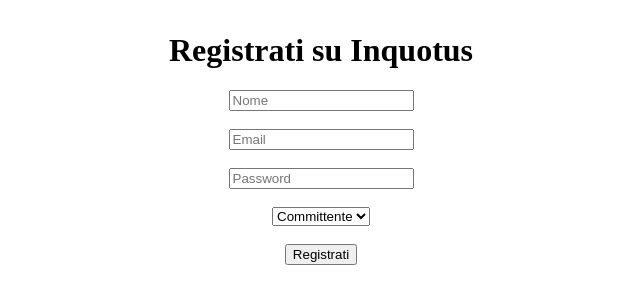
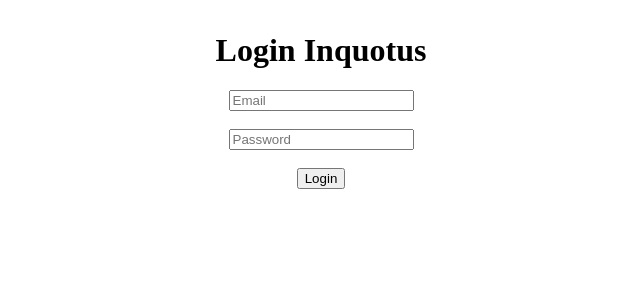
Before and after one commit to Mujyarugamba/inquotus-frontend, a React (Create React App) app: page / in a window 1280 px wide. Shown: the top 304 px of the page, without its empty margins (319-959 px from the left). Built offline with nearby package versions, Linux system fonts and the light colour scheme.

Commit message:
Update App.js

```diff
--- a/src/App.js
+++ b/src/App.js
@@ -2,10 +2,8 @@
 
 function App() {
   const [formData, setFormData] = useState({
-    nome: '',
     email: '',
-    password: '',
-    ruolo: 'committente'
+    password: ''
   });
   const [message, setMessage] = useState('');
 
@@ -16,35 +14,30 @@
   const handleSubmit = async e => {
     e.preventDefault();
     try {
-      const res = await fetch('https://inquotus-backend-auth.onrender.com/api/register', {
+      const res = await fetch('https://inquotus-backend-auth.onrender.com/api/login', {
         method: 'POST',
         headers: { 'Content-Type': 'application/json' },
         body: JSON.stringify(formData)
       });
       const data = await res.json();
       if (res.ok) {
-        setMessage('Registrazione completata!');
+        setMessage('✅ Login effettuato con successo!');
+        console.log('🔑 Token:', data.token);
       } else {
-        setMessage(data.error || 'Errore nella registrazione');
+        setMessage(data.error || '❌ Errore nel login');
       }
     } catch (error) {
-      setMessage('Errore nel collegamento al backend');
+      setMessage('⚠️ Errore di collegamento al backend');
     }
   };
 
   return (
     <div style={{ textAlign: 'center', marginTop: '2rem' }}>
-      <h1>Registrati su Inquotus</h1>
+      <h1>Login Inquotus</h1>
       <form onSubmit={handleSubmit}>
-        <input name="nome" placeholder="Nome" onChange={handleChange} required /><br /><br />
         <input name="email" placeholder="Email" type="email" onChange={handleChange} required /><br /><br />
         <input name="password" placeholder="Password" type="password" onChange={handleChange} required /><br /><br />
-        <select name="ruolo" onChange={handleChange} value={formData.ruolo}>
-          <option value="committente">Committente</option>
-          <option value="esecutore">Esecutore</option>
-          <option value="tecnico">Tecnico</option>
-        </select><br /><br />
-        <button type="submit">Registrati</button>
+        <button type="submit">Login</button>
       </form>
       <p>{message}</p>
     </div>
```
